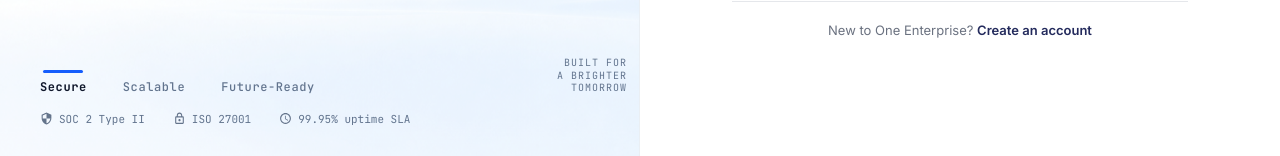
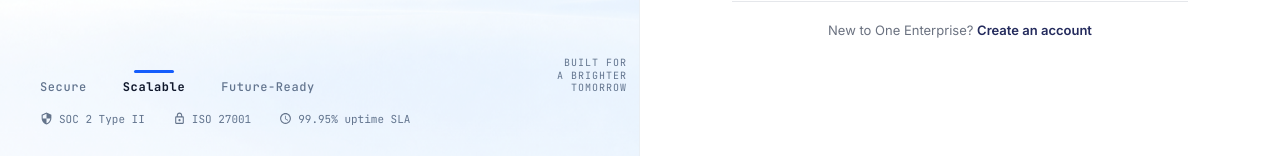
Before and after one commit to balaji-0212/Sign-UI-Stackly, a React (Vite) app: page /signin in a window 1280 px wide. Shown: the part 641-797 px from the top of the page. Built offline with nearby package versions, Linux system fonts and the light colour scheme.

Commit message:
feat: smooth auto-rotation for branding tabs

```diff
--- a/src/components/VisualBrandingPanel.tsx
+++ b/src/components/VisualBrandingPanel.tsx
@@ -1,4 +1,4 @@
-import React, { useState } from 'react';
+import React, { useState, useEffect, useRef, useCallback } from 'react';
 import SecurityOutlinedIcon from '@mui/icons-material/SecurityOutlined';
 import LockOutlinedIcon from '@mui/icons-material/LockOutlined';
 import AccessTimeOutlinedIcon from '@mui/icons-material/AccessTimeOutlined';
@@ -8,8 +8,68 @@ import AccessTimeOutlinedIcon from '@mui/icons-material/AccessTimeOutlined';
 // Full mountain background image covering the entire left panel
 // ==============================================================================
 
+const ROTATING_TABS = ['secure', 'scalable', 'future'] as const;
+type TabType = typeof ROTATING_TABS[number];
+
+const CYCLE_INTERVAL_MS = 3000; // ~2.5s active hold + ~500ms transition
+
 export const VisualBrandingPanel: React.FC = () => {
-  const [activeTab, setActiveTab] = useState<'secure' | 'scalable' | 'future'>('secure');
+  const [activeTab, setActiveTab] = useState<TabType>('secure');
+  const timerRef = useRef<ReturnType<typeof setInterval> | null>(null);
+
+  const startAutoRotation = useCallback(() => {
+    if (timerRef.current) {
+      clearInterval(timerRef.current);
+      timerRef.current = null;
+    }
+
+    // Respect user's reduced-motion preference
+    if (
+      typeof window !== 'undefined' &&
+      window.matchMedia &&
+      window.matchMedia('(prefers-reduced-motion: reduce)').matches
+    ) {
+      return;
+    }
+
+    timerRef.current = setInterval(() => {
+      setActiveTab((prevTab) => {
+        const currentIndex = ROTATING_TABS.indexOf(prevTab);
+        const nextIndex = (currentIndex + 1) % ROTATING_TABS.length;
+        return ROTATING_TABS[nextIndex];
+      });
+    }, CYCLE_INTERVAL_MS);
+  }, []);
+
+  useEffect(() => {
+    startAutoRotation();
+
+    const handleVisibilityChange = () => {
+      if (document.hidden) {
+        if (timerRef.current) {
+          clearInterval(timerRef.current);
+          timerRef.current = null;
+        }
+      } else {
+        startAutoRotation();
+      }
+    };
+
+    document.addEventListener('visibilitychange', handleVisibilityChange);
+
+    return () => {
+      if (timerRef.current) {
+        clearInterval(timerRef.current);
+        timerRef.current = null;
+      }
+      document.removeEventListener('visibilitychange', handleVisibilityChange);
+    };
+  }, [startAutoRotation]);
+
+  const handleTabSelect = (tab: TabType) => {
+    setActiveTab(tab);
+    startAutoRotation();
+  };
 
   return (
     <div className="relative w-full h-full max-h-screen pl-8 sm:pl-10 pr-2 sm:pr-3 py-6 sm:py-8 flex flex-col justify-between overflow-hidden select-none border-r border-slate-200/70">
@@ -182,20 +242,22 @@ export const VisualBrandingPanel: React.FC = () => {
       <div className="relative z-20 pt-2 sm:pt-4">
 
         <div className="flex items-end justify-between pb-2 mb-2">
-          <div className="flex items-center gap-7 sm:gap-9 text-xs font-medium">
+          <div data-testid="bottom-branding-tabs" className="flex items-center gap-7 sm:gap-9 text-xs font-medium">
 
             <button
               type="button"
-              onClick={() => setActiveTab('secure')}
+              onClick={() => handleTabSelect('secure')}
               className="flex flex-col items-center cursor-pointer group focus:outline-none"
             >
               <div
-                className={`h-[2.5px] w-9 sm:w-10 rounded-full mb-1.5 transition-all duration-150 ${
-                  activeTab === 'secure' ? 'bg-blue-600 opacity-100' : 'bg-transparent opacity-0'
+                className={`h-[2.5px] w-9 sm:w-10 rounded-full mb-1.5 origin-center transition-all duration-500 ease-in-out ${
+                  activeTab === 'secure'
+                    ? 'bg-blue-600 opacity-100 scale-x-100'
+                    : 'bg-blue-600 opacity-0 scale-x-90 pointer-events-none'
                 }`}
               />
               <span
-                className={`font-mono text-xs tracking-wider transition ${
+                className={`font-mono text-xs tracking-wider transition-colors duration-500 ease-in-out ${
                   activeTab === 'secure'
                     ? 'text-slate-900 font-bold'
                     : 'text-slate-500 hover:text-slate-700 font-medium'
@@ -207,16 +269,18 @@ export const VisualBrandingPanel: React.FC = () => {
 
             <button
               type="button"
-              onClick={() => setActiveTab('scalable')}
+              onClick={() => handleTabSelect('scalable')}
               className="flex flex-col items-center cursor-pointer group focus:outline-none"
             >
               <div
-                className={`h-[2.5px] w-9 sm:w-10 rounded-full mb-1.5 transition-all duration-150 ${
-                  activeTab === 'scalable' ? 'bg-blue-600 opacity-100' : 'bg-transparent opacity-0'
+                className={`h-[2.5px] w-9 sm:w-10 rounded-full mb-1.5 origin-center transition-all duration-500 ease-in-out ${
+                  activeTab === 'scalable'
+                    ? 'bg-blue-600 opacity-100 scale-x-100'
+                    : 'bg-blue-600 opacity-0 scale-x-90 pointer-events-none'
                 }`}
               />
               <span
-                className={`font-mono text-xs tracking-wider transition ${
+                className={`font-mono text-xs tracking-wider transition-colors duration-500 ease-in-out ${
                   activeTab === 'scalable'
                     ? 'text-slate-900 font-bold'
                     : 'text-slate-500 hover:text-slate-700 font-medium'
@@ -228,16 +292,18 @@ export const VisualBrandingPanel: React.FC = () => {
 
             <button
               type="button"
-              onClick={() => setActiveTab('future')}
+              onClick={() => handleTabSelect('future')}
               className="flex flex-col items-center cursor-pointer group focus:outline-none"
             >
               <div
-                className={`h-[2.5px] w-9 sm:w-10 rounded-full mb-1.5 transition-all duration-150 ${
-                  activeTab === 'future' ? 'bg-blue-600 opacity-100' : 'bg-transparent opacity-0'
+                className={`h-[2.5px] w-9 sm:w-10 rounded-full mb-1.5 origin-center transition-all duration-500 ease-in-out ${
+                  activeTab === 'future'
+                    ? 'bg-blue-600 opacity-100 scale-x-100'
+                    : 'bg-blue-600 opacity-0 scale-x-90 pointer-events-none'
                 }`}
               />
               <span
-                className={`font-mono text-xs tracking-wider transition ${
+                className={`font-mono text-xs tracking-wider transition-colors duration-500 ease-in-out ${
                   activeTab === 'future'
                     ? 'text-slate-900 font-bold'
                     : 'text-slate-500 hover:text-slate-700 font-medium'
```
